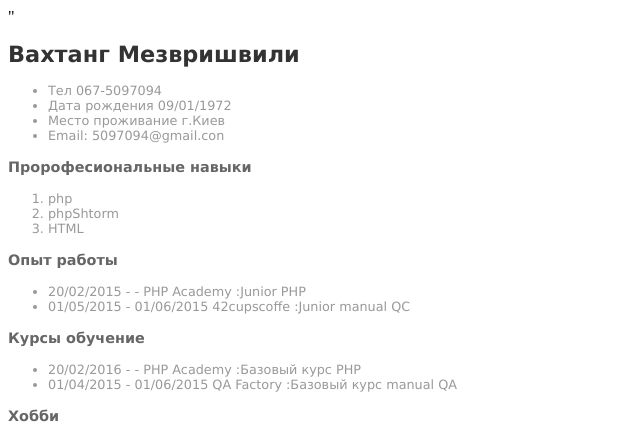
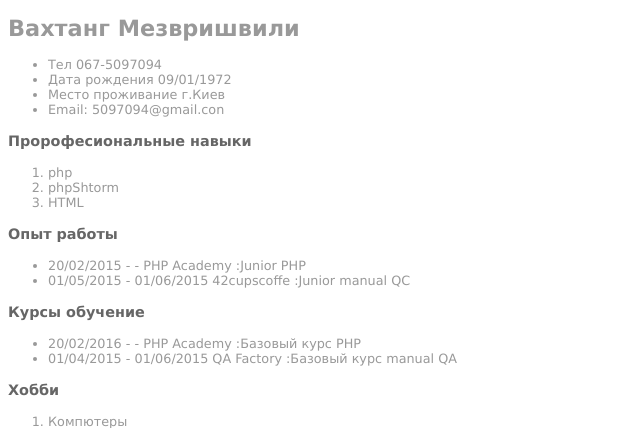
Before and after one commit to Vah509/homeworks, a PHP site: page / in a window 1280 px wide. Shown: the top 428 px of the page, without its empty margins (0-640 px from the left). Run offline with PHP 8.4, Linux system fonts and the light colour scheme.

Commit message:
homeworks2 cv h1 collor

```diff
--- a/cv_homeworks/index.php
+++ b/cv_homeworks/index.php
@@ -7,7 +7,7 @@
         h1{
             font-size: 140%;
             font-family: Verdana;
-            color: #333333;
+            color: #999999;
         }
         h3{
             font-size: 90%;
@@ -21,7 +21,7 @@
         }
     </style>
 </head>
-<body>"
+<body>
     <?php
 // данные резюме
     $my_Name="Вахтанг";
```
